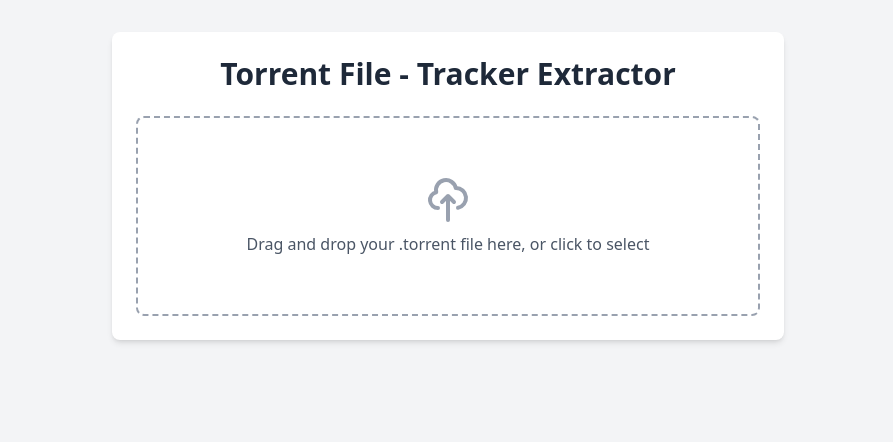
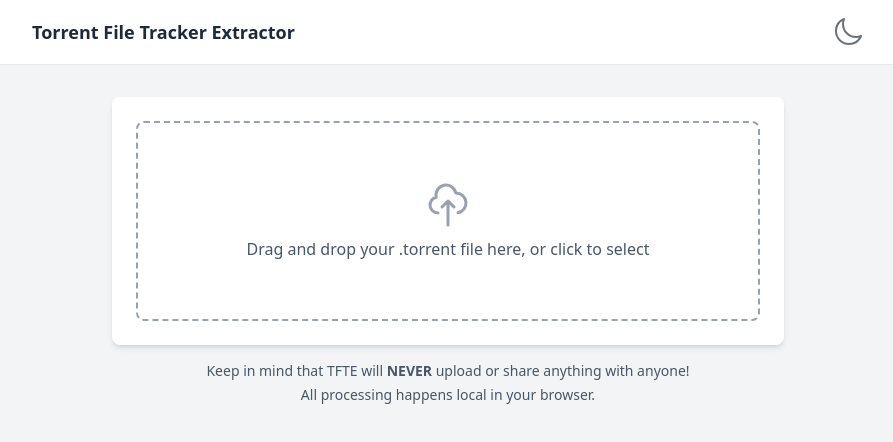
Before and after one commit to rawzone/TFTE, a website: page index.html in a window 1280 px wide. Shown: the whole page, without its empty margins (192-1085 px from the left). Drawn offline with Linux system fonts and the light colour scheme.

Commit message:
Added dark-mode, privacy notes, new screenshot and updated README.md

```diff
--- a/index.html
+++ b/index.html
@@ -1,11 +1,11 @@
 <!DOCTYPE html>
-<html lang="en">
+<html lang="en" class="light">
 
 <head>
     <meta charset="UTF-8">
     <meta name="viewport" content="width=device-width, initial-scale=1.0">
 
-    <title>Torrent Tracker Extractor - Extract Trackers from .torrent Files</title>
+    <title>Torrent File Tracker Extractor - Extract Trackers from .torrent Files</title>
 
     <!-- Include TailwindCSS -->
     <link href="dist/app.css" rel="stylesheet">
@@ -16,7 +16,7 @@
     <meta name="author" content="rawzone (Hans Nielsen)">
 
     <!-- Open Graph Meta Tags (for social media sharing) -->
-    <meta property="og:title" content="Torrent Tracker Extractor - Extract Trackers from .torrent Files">
+    <meta property="og:title" content="Torrent File Tracker Extractor - Extract Trackers from .torrent Files">
     <meta property="og:description" content="Extract torrent trackers from .torrent files easily with this free online tool. Supports UDP, HTTP, and HTTPS trackers.">
     <meta property="og:url" content="https://rawzone.github.io/TFTE">
     <meta property="og:type" content="website">
@@ -25,23 +25,41 @@
 
     <!-- Twitter Card Meta Tags -->
     <meta name="twitter:card" content="summary_large_image">
-    <meta name="twitter:title" content="Torrent Tracker Extractor - Extract Trackers from .torrent Files">
+    <meta name="twitter:title" content="Torrent File Tracker Extractor - Extract Trackers from .torrent Files">
     <meta name="twitter:description" content="Extract torrent trackers from .torrent files easily with this free online tool. Supports UDP, HTTP, and HTTPS trackers.">
     <meta name="twitter:image" content="https://rawzone.github.io/TFTE/dist/tfte-screenshot.png">
 </head>
 
-<body class="bg-gray-100 min-h-screen p-8">
-    <div class="max-w-2xl mx-auto bg-white rounded-lg shadow-md p-6">
-        <h1 class="text-3xl font-bold text-gray-800 mb-6 text-center">Torrent File - Tracker Extractor</h1>
+<body class="bg-gray-100 dark:bg-gray-800 min-h-screen">
+    <nav class="bg-white text-gray-800 dark:bg-gray-900 py-4 border-b border-gray-200 dark:border-gray-900">
+        <div class="max-w-4xl mx-auto px-8">
+            <div class="flex items-center justify-between">
+                <h1 class="text-gray-800 dark:text-gray-200 font-bold text-lg leading-none">Torrent File Tracker Extractor</h1>
+                <button id="toggleThemeButton" class="cursor-pointer text-gray-500 dark:text-gray-400 hover:text-gray-800 dark:hover:text-gray-200 transition-colors" onclick="toggleTheme()">
+                    <div id="lightThemeIcon" class="hidden dark:block">
+                        <svg xmlns="http://www.w3.org/2000/svg" fill="none" viewBox="0 0 24 24" stroke-width="1.5" stroke="currentColor" class="w-8 h-8">
+                            <path stroke-linecap="round" stroke-linejoin="round" d="M12 3v2.25m6.364.386-1.591 1.591M21 12h-2.25m-.386 6.364-1.591-1.591M12 18.75V21m-4.773-4.227-1.591 1.591M5.25 12H3m4.227-4.773L5.636 5.636M15.75 12a3.75 3.75 0 1 1-7.5 0 3.75 3.75 0 0 1 7.5 0Z" />
+                        </svg>
+                    </div>
+                    <div id="darkThemeIon" class="dark:hidden">
+                        <svg xmlns="http://www.w3.org/2000/svg" fill="none" viewBox="0 0 24 24" stroke-width="1.5" stroke="currentColor" class="w-8 h-8">
+                            <path stroke-linecap="round" stroke-linejoin="round" d="M21.752 15.002A9.72 9.72 0 0 1 18 15.75c-5.385 0-9.75-4.365-9.75-9.75 0-1.33.266-2.597.748-3.752A9.753 9.753 0 0 0 3 11.25C3 16.635 7.365 21 12.75 21a9.753 9.753 0 0 0 9.002-5.998Z" />
+                        </svg>
+                    </div>
+                </button>
+            </div>
+        </div>
+    </nav>
 
-        <div id="dropZone" class="flex items-center justify-center border-dashed border-2 border-gray-400 rounded-lg p-8 text-center cursor-pointer"
+    <div class="max-w-2xl mx-auto bg-white rounded-lg shadow-md mt-8 p-6">
+        <div id="dropZone" class="flex items-center justify-center border-dashed border-2 border-gray-400 rounded-lg p-8 text-center cursor-pointer group"
             style="min-height: 200px;">
             <!-- Hidden file input -->
             <input type="file" id="torrentFile" accept=".torrent" hidden>
 
             <div class="space-y-2">
-                <svg class="mx-auto h-12 w-12 text-gray-400" fill="none" stroke="currentColor" viewBox="0 0 24 24">
-                    <path stroke-linecap="round" stroke-linejoin="round" stroke-width="2"
+                <svg class="mx-auto h-12 w-12 text-gray-400 group-hover:text-gray-800 transition-colors" fill="none" stroke="currentColor" viewBox="0 0 24 24">
+                    <path stroke-linecap="round" stroke-linejoin="round" stroke-width="1.5"
                         d="M7 16a4 4 0 01-.88-7.903A5 5 0 1115.9 6L16 6a5 5 0 011 9.9M15 13l-3-3m0 0l-3 3m3-3v12" />
                 </svg>
                 <p class="text-gray-600">Drag and drop your .torrent file here, or click to select</p>
@@ -54,6 +72,11 @@
                 <!-- Trackers will be displayed here -->
             </div>
         </div>
+    </div>
+
+    <div class="text-center max-w-4xl mx-auto text-sm mt-4 text-gray-600 dark:text-gray-400">
+        <div>Keep in mind that <span class="cursor-help" title="Torrent File Tracker Extractor">TFTE</span> will <strong>NEVER</strong> upload or share anything with anyone!</div>
+        <div class="mt-1">All processing happens local in your browser.</div>
     </div>
 
     <script>
@@ -190,7 +213,39 @@
                 .replace('"', '&quot;')
                 .replace("'", '&#39;');
         }
+
+        // Function to set color theme in localStorage
+        function setTheme(themeName) {
+            localStorage.setItem('theme', themeName);
+            document.querySelector("html").className = themeName;
+        }
+
+        // Default color theme - Sets on first page load
+        (function () {
+            if (localStorage.getItem('theme')) {
+                setTheme(localStorage.getItem('theme'))
+            } else {
+                setTheme('light')
+            }
+        })();
+
+        // Function to toggle color theme
+        function toggleTheme() {
+            HTMLELM = document.querySelector("html");
+            currentTheme = localStorage.getItem("theme");
+
+            if (currentTheme == "light") {
+                HTMLELM.classList.remove("light");
+                HTMLELM.classList.add("dark");
+
+                setTheme("dark")
+            } else if (currentTheme == "dark") {
+                HTMLELM.classList.remove("dark");
+                HTMLELM.classList.add("light");
+
+                setTheme("light")
+            }
+        }
     </script>
 </body>
-
 </html>
--- a/src/app.css
+++ b/src/app.css
@@ -1 +1,3 @@
 @import "tailwindcss";
+
+@custom-variant dark (&:where(.dark, .dark *));
```
Also changed, not shown: README.md, dist/app.css, dist/tfte-screenshot.png.
